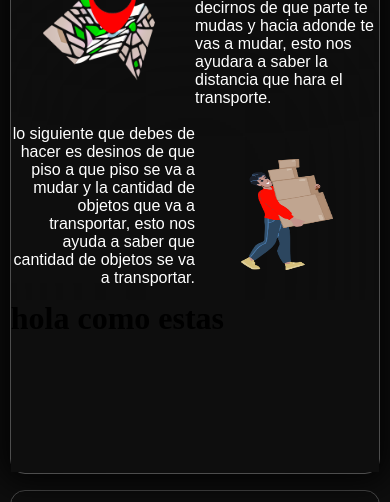
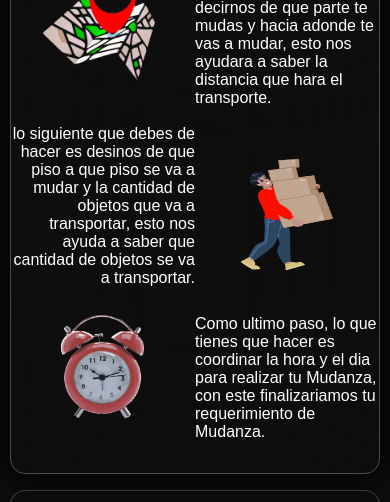
Before and after one commit to MudanzasQuitoLM/com, a plain HTML site: page index.html in a window 390 px wide. Shown: the part 888-1390 px from the top of the page. Drawn offline with nearby package versions, Linux system fonts and the light colour scheme; a script that the page names is missing; files whose address does not match are found by name.

Commit message:
Add files via upload

```diff
--- a/@query.css
+++ b/@query.css
@@ -498,6 +498,52 @@
               }
             }
            }
+           .subcontenido-tarjeta3{
+            width: 100%;
+            height: 100%;
+            background: none;
+            display: grid;
+            grid-template-columns: repeat(2, 50% 50%);
+            .tarjeta1{
+              display: flex;
+              justify-content: center;
+              align-items: center;
+              width: 100%;
+              height: 100%;
+              background:none;
+              & img {
+                background: none;
+                display: flex;
+                justify-content: center;
+                align-items: center;
+                width: 45%;
+                height: 60%;
+                margin-bottom: 40px;
+              }
+            }
+            .tarjeta2{
+              display: flex;
+              justify-content: center;
+              align-items: center;
+              width: 100%;
+              height: 90%;
+              background: none;
+              h1 {
+                background: none;
+                width: 100%;
+                height: 90%;
+                display: flex;
+                justify-content: center;
+                align-items: center;
+                text-align: left;
+                color: rgb(255, 255, 255);
+                font-size: 16px;
+                font-family: 'Kanit', sans-serif;
+                font-weight: 400;
+
+              }
+            }
+           }
           }
         }
         .lm-post3{
--- a/index.html
+++ b/index.html
@@ -153,7 +153,8 @@
                             <div class="tarjeta4"><img src="carga.png" alt=""></div>
                         </div>
                         <div class="subcontenido-tarjeta3">
-                         <h1>hola como estas </h1>
+                            <div class="tarjeta1"><img src="relol¿j.png" alt=""></div>
+                            <div class="tarjeta2"><h1>Como ultimo paso, lo que tienes que hacer es coordinar la hora y el dia para realizar tu Mudanza, con este finalizariamos tu requerimiento de Mudanza.</h1></div>
                         </div>
                     </div>
 
```
Also changed, not shown: relol¿j.png (added).
